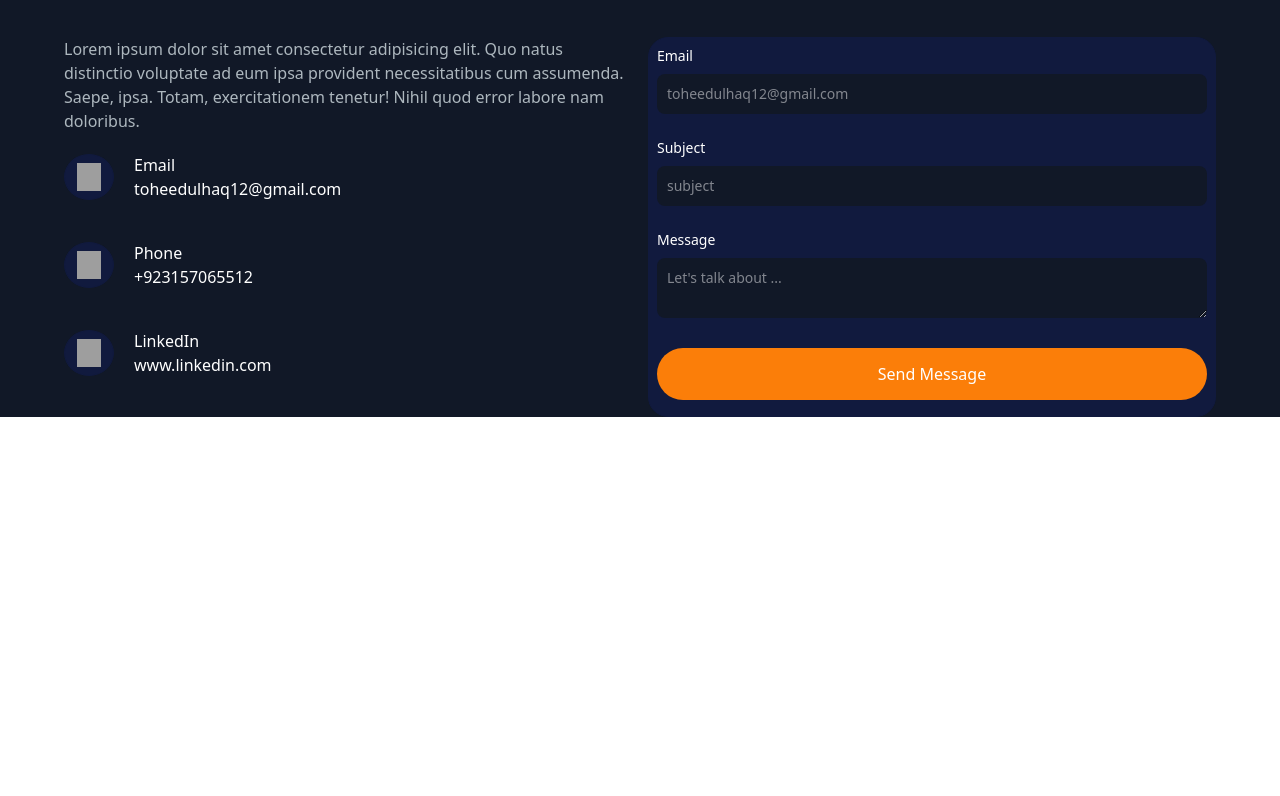
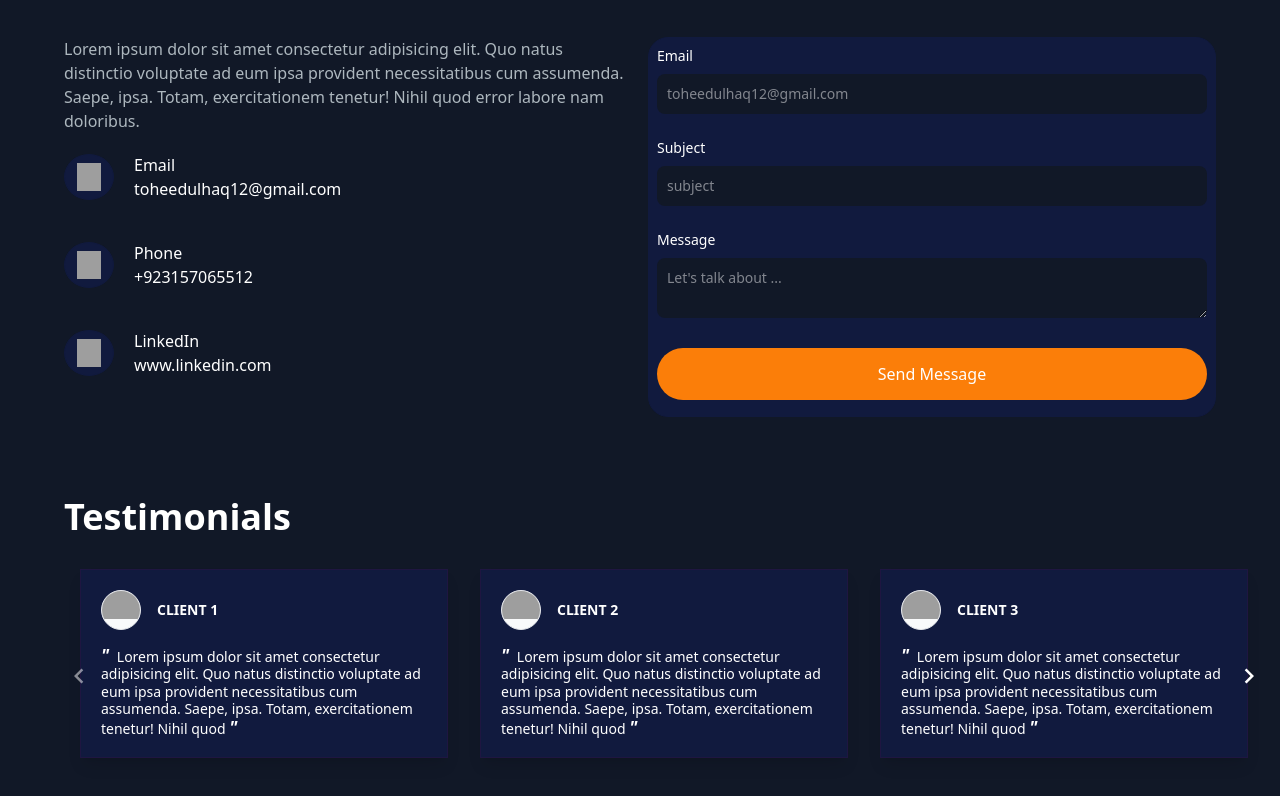
Before and after one commit to Toheed-110/my-portfolio, a Vue app: page / in a window 1280 px wide. Shown: the part 4478-5274 px from the top of the page. Before the commit the page ends 4895 px from the top, so only its background shows below. Built offline with nearby package versions, Linux system fonts and the light colour scheme; grey boxes are pictures that could not be loaded.

Commit message:
add testimonials section

```diff
--- a/package.json
+++ b/package.json
@@ -12,7 +12,8 @@
     "@tailwindcss/vite": "^4.1.4",
     "aos": "^2.3.4",
     "tailwindcss": "^4.1.4",
-    "vue": "^3.5.13"
+    "vue": "^3.5.13",
+    "vue3-carousel": "^0.15.1"
   },
   "devDependencies": {
     "@vitejs/plugin-vue": "^5.2.3",
--- a/src/App.vue
+++ b/src/App.vue
@@ -8,6 +8,9 @@
 import ExperienceAndSkills from './components/ExperienceAndSkills.vue';
 import LatestProjSection from './components/LatestProjSection.vue';
 import ContactSection from './components/ContactSection.vue';
+import TestimonialsSection from './components/TestimonialsSection.vue';
+
+
 
 
 
@@ -22,6 +25,7 @@
     <ExperienceAndSkills/>
     <LatestProjSection/>
     <ContactSection/>
+    <TestimonialsSection/>
   </div>
 </template>
 
--- /dev/null
+++ b/src/components/TestimonialsSection.vue
@@ -0,0 +1,101 @@
+<script setup>
+import {ref} from 'vue';
+import {Carousel , Navigation , Slide} from 'vue3-carousel';
+import 'vue3-carousel/carousel.css'
+
+// carousel setting
+const settings= ref({
+    itemsToShow:3,
+    snapAlign:"center",
+})
+// BreakPoints
+const breakpoints= ref({
+
+    1024:{
+        itemsToShow:3,
+        snapAlign:'start',
+    },
+    768:{
+        itemsToShow:2,
+        snapAlign:'center',
+    },
+    480:{
+        itemsToShow:1,
+        snapAlign:'center',
+    },
+})
+
+const testimonials= ref([
+    {
+        id:1,
+        FullName:'Client 1',
+        image:'/src/assets/As-26.png',
+        commit:'Lorem ipsum dolor sit amet consectetur adipisicing elit. Quo natus distinctio voluptate ad eum ipsa provident necessitatibus cum assumenda. Saepe, ipsa. Totam, exercitationem tenetur! Nihil quod'
+    },
+    {
+        id:2,
+        FullName:'Client 2',
+        image:'/src/assets/As-26.png',
+        commit:'Lorem ipsum dolor sit amet consectetur adipisicing elit. Quo natus distinctio voluptate ad eum ipsa provident necessitatibus cum assumenda. Saepe, ipsa. Totam, exercitationem tenetur! Nihil quod'
+    },{
+        id:3,
+        FullName:'Client 3',
+        image:'/src/assets/As-26.png',
+        commit:'Lorem ipsum dolor sit amet consectetur adipisicing elit. Quo natus distinctio voluptate ad eum ipsa provident necessitatibus cum assumenda. Saepe, ipsa. Totam, exercitationem tenetur! Nihil quod'
+    },{
+        id:4,
+        FullName:'Client 4',
+        image:'/src/assets/As-26.png',
+        commit:'Lorem ipsum dolor sit amet consectetur adipisicing elit. Quo natus distinctio voluptate ad eum ipsa provident necessitatibus cum assumenda. Saepe, ipsa. Totam, exercitationem tenetur! Nihil quod'
+    },{
+        id:5,
+        FullName:'Client 5',
+        image:'/src/assets/As-26.png',
+        commit:'Lorem ipsum dolor sit amet consectetur adipisicing elit. Quo natus distinctio voluptate ad eum ipsa provident necessitatibus cum assumenda. Saepe, ipsa. Totam, exercitationem tenetur! Nihil quod'
+    },{
+        id:6,
+        FullName:'Client 6',
+        image:'/src/assets/As-26.png',
+        commit:'Lorem ipsum dolor sit amet consectetur adipisicing elit. Quo natus distinctio voluptate ad eum ipsa provident necessitatibus cum assumenda. Saepe, ipsa. Totam, exercitationem tenetur! Nihil quod'
+    },
+])
+</script>
+
+
+<template>
+    <section class="text-white mt-20" id="testimonials" data-aos="zoom-in">
+        <h2 class="text-4xl font-bold text-white text-left mb-4 px-4 xl:pl-16">Testimonials</h2>
+        <div class="px-4 xl:pl-16">
+            <Carousel v-bind="settings" :breakpoints="breakpoints">
+                <Slide v-for="element in testimonials" :key="element.id">
+                    <div class="carousel__item p-4">
+                        <div class="w-full mx-auto bg-[#111a3e] shadow-lg border border-[#1f1641] p-5 text-white font-light mb-6">
+                             <div class="w-full flex mb-4 items-center">
+                                <div class="overflow-hidden rounded-full w-10 h-10 bg-gray-50 border border-gray-200">
+                                    <img :src="element.image" alt="testimonials image" loading="lazy">
+                                </div>
+                                <h6 class="ml-4 font-bold text-sm uppercase text-white">{{ element.FullName }}</h6>
+                             </div>
+                             <div class="w-full">
+                                <p class="text-sm leading-tight">
+                                    <span class="text-lg leading-none italic font-bold text-white mr-1">"</span>
+                                    {{ element.commit }}
+                                    <span class="text-lg leading-none italic font-bold text-white mr-1">"</span>
+                                </p>
+                             </div>
+                        </div>
+                    </div>
+                </Slide>
+                <template #addons>
+                    <Navigation/>
+                </template>
+            </Carousel>
+        </div>
+    </section>
+</template>
+
+<style>
+.carousel__prev,.carousel__next{
+    color: white !important;
+}
+</style>
```
Also changed, not shown: 2 other files (tests, documents, lock files or other folders).
